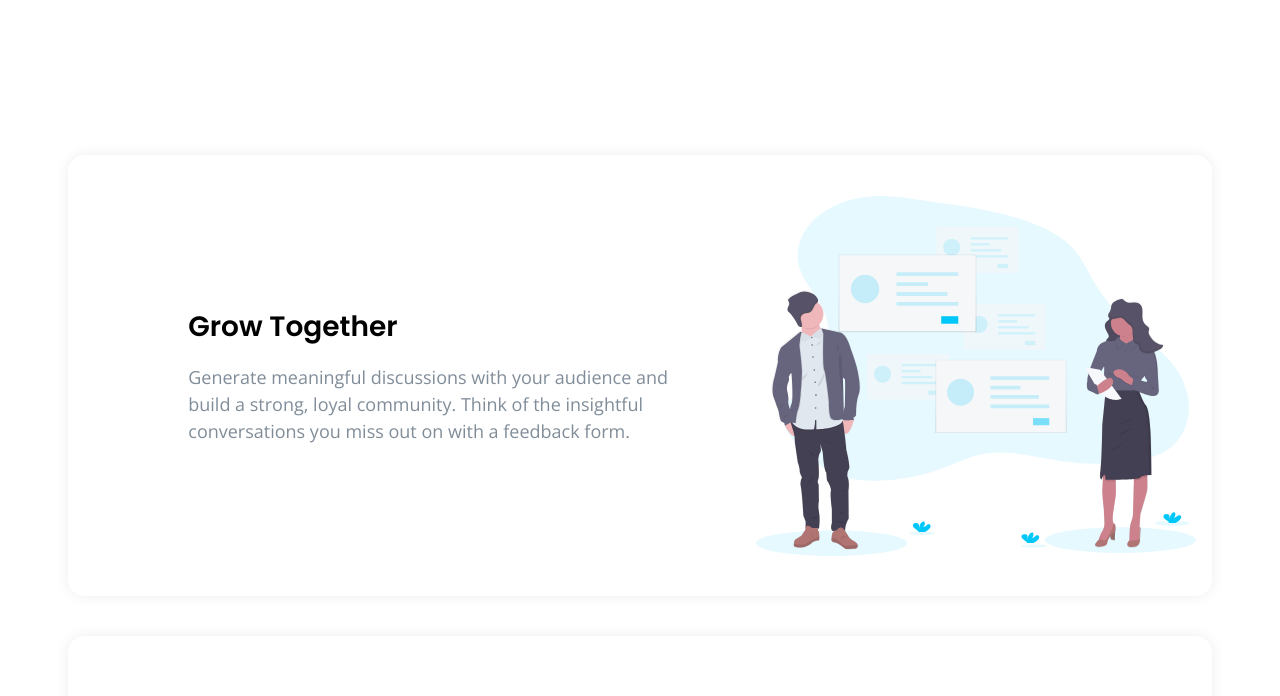
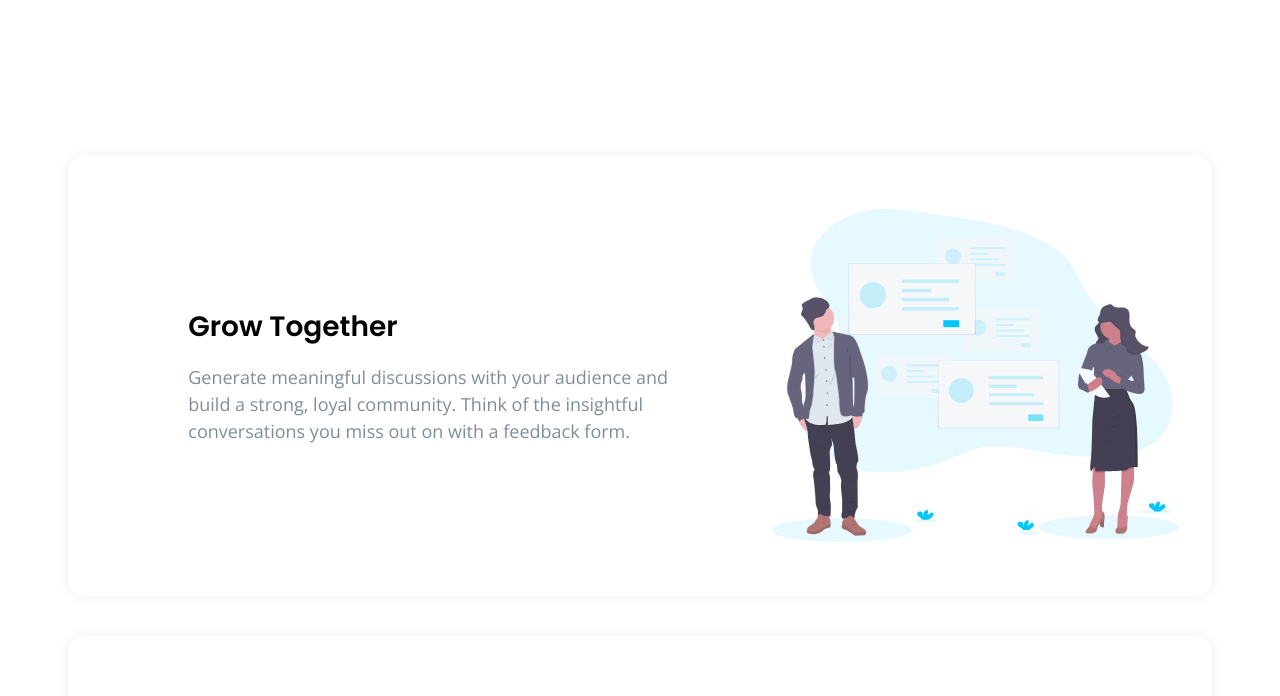
Before and after one commit to juani2/Huddle-Landing-Page-with-Alternating-Feature-Blocks-Challenge, a plain HTML site: page index.html in a window 1280 px wide. Shown: the part 1032-1728 px from the top of the page. Drawn offline with nearby package versions, Linux system fonts and the light colour scheme.

Commit message:
Minor changes in image sizes

```diff
--- a/style.css
+++ b/style.css
@@ -296,7 +296,7 @@ h2 {
 }
 
 .card__copy h1 {
-    color: var(--color-neutral-primary);
+    color: var(--color-neutral-secondary);
 }
 
 .card__copy p {
@@ -308,8 +308,8 @@ h2 {
     height: min(100%, 440px);
 }
 .card__visual img {
-    width: 100%;
-    height: 100%;
+    width: min(100%,406.47px);
+    height: min(100%,332.29px);
 }
 .card-group {
     width: clamp(355px, calc((335 / 375) * 100vw), 1232px);
```
